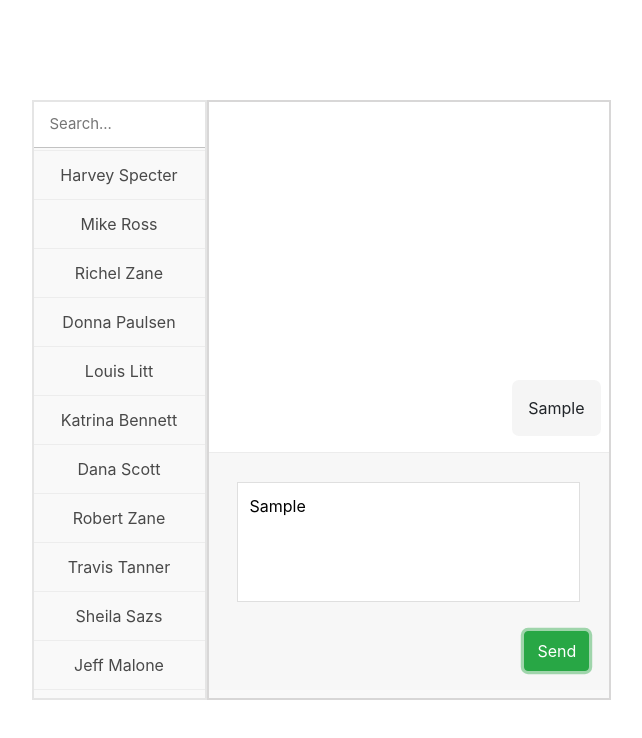
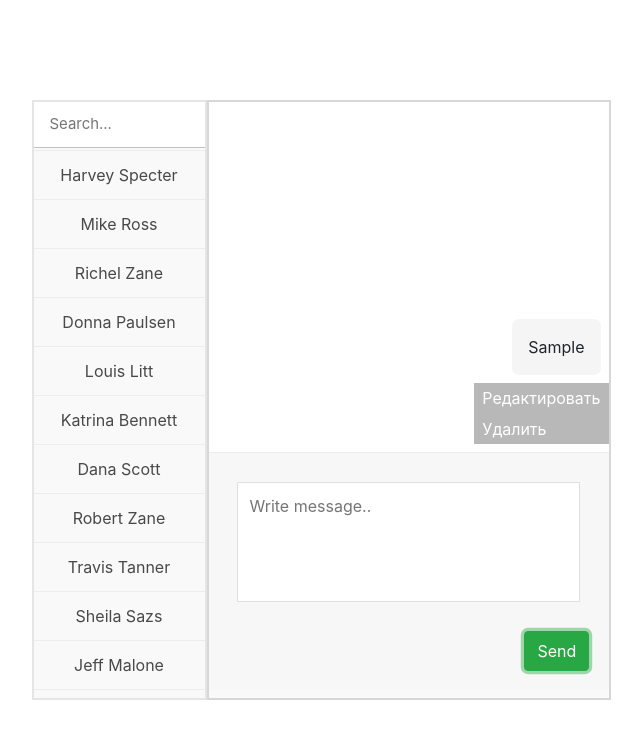
Before and after one commit to DaryaSerikova/Redux-Practice, a React (Create React App) app: page / in a window 1280 px wide. Both pictures are taken after typing "Sample" into the empty fields and a click on the button "Send". Shown: the top 738 px of the page, without its empty margins (319-961 px from the left). Built offline with nearby package versions, Linux system fonts and the light colour scheme.

Commit message:
submit with Enter and smth else :)

```diff
--- a/src/components/ChatWindow/ChatWindow.css
+++ b/src/components/ChatWindow/ChatWindow.css
@@ -17,9 +17,29 @@
   display: block;
   left: 0;
   top: 0;
+
   overflow-y: scroll;
   /* height: 60%;
   width: 100%; */
   height: 350px;
   width: 400px;
 }
+
+.setting-buttons {
+  display: block;
+  position: relative;
+
+  background-color: #b8b8b8;
+  color: white;
+}
+
+.setting-btn {
+  padding: 0.2rem 0.5rem 0.2rem 0.5rem;
+}
+.setting-btn:hover {
+  background-color: #9e9e9e;
+}
+
+.hide {
+  display: none;
+}
--- a/src/components/ChatWindow/ChatWindow.js
+++ b/src/components/ChatWindow/ChatWindow.js
@@ -9,17 +9,39 @@ import { Message } from '../Message/Message';
 import '../Message/Message.css'
 
 
+
+
+// const toggleHide = (elem) => {
+//   console.log('elem', elem);
+//   // elem.classList.toggle('hide');
+//   // if (elem.classList.contains('hide') )
+// }
+
 const ChatWindow = ({ storeMessage, addNewMessageToStore, updateToNewCurrentMessage }) => {
-
+  // const elem = document.getElementById('settings');
 
   let arrStoreMessage = storeMessage;
   if (arrStoreMessage === undefined) arrStoreMessage = [];
   // const newMessageSubmit = arrStoreMessage[arrStoreMessage.length - 1]; //берем последний объект (полную информацию о последнем сообщении)
 
+  const onClick = (e) => {
+    console.log('(ChatWindow) onClick!');
+    // toggleHide(elem);
+  }
+
+  let messageId = -1;
 
   const Messages = arrStoreMessage.map((message) => {
-
-    return <div className='message'>{message.value}</div>
+    messageId++;
+    return (
+      <>
+        <div key={messageId} className='message' onClick={onClick}>{message.value}</div>
+        <div id='settings' className='setting-buttons'>
+          <div className='setting-btn'>Редактировать</div>
+          <div className='setting-btn'>Удалить</div>
+        </div>
+      </>
+    )
   })
 
 
--- a/src/components/Panel/Panel.js
+++ b/src/components/Panel/Panel.js
@@ -1,3 +1,4 @@
+import { useRef } from 'react';
 import { connect } from 'react-redux';
 // import { bindActionCreators } from 'redux';
 import { updateToNewCurrentMessage, addNewMessageToStore } from '../../redux/actions';
@@ -7,12 +8,33 @@ import './Panel.css';
 
 const Panel = ({ currentMessage, messageStore, updateToNewCurrentMessage, addNewMessageToStore }) => { //{ store: storeMessage }
 
-  console.log('CHECK! (currentMessage)', currentMessage)
+  const formEl = useRef(null);
+
+  console.log('currentMessage:', currentMessage)
 
   // const onChange = (e) => {
   //   // storeCurrentValue.dispatch(getCurrentValue(e.target.value))// это нужно отправить в redux в state
   //   currentMessage.dispatch(updateToNewCurrentMessage(e.target.value))// это нужно отправить в redux в state
   // }
+
+  const submitMessage = () => {
+    addNewMessageToStore(currentMessage);
+    formEl.current.reset();
+    updateToNewCurrentMessage('');
+  }
+
+  const onKeyPressEnter = (e) => {
+
+    if (e.key === 'Enter') { //(e.keyCode == 13 && e.shiftKey == false)
+
+      if (currentMessage !== '') {
+        e.preventDefault();
+        console.log('Вы нажали Enter');
+        submitMessage();
+      }
+    }
+  }
+
 
   const onSubmit = (e) => {
     e.preventDefault();
@@ -21,7 +43,7 @@ const Panel = ({ currentMessage, messageStore, updateToNewCurrentMessage, addNew
     // 2. показ сообщения
     // 3. reset текущего state и textarea
     // 4. добавить в историю сообщений (другой state) объект
-    //    { value: 'Привет!', to: 'Оксана', from: 'Дарья', date: '21.08.2022 23:45'}
+    //    { id: 1, value: 'Привет!', to: 'Оксана', from: 'Дарья', date: '21.08.2022 23:45'}
     // messageInfo.value = storeCurrentValue.getState();
     // messageInfo.date = new Date();
 
@@ -29,31 +51,35 @@ const Panel = ({ currentMessage, messageStore, updateToNewCurrentMessage, addNew
     // const currentValue = currentMessage;
     // storeMessage.dispatch(putStoreMessage(messageInfo));
 
-    addNewMessageToStore(currentMessage);
-    console.log('messageStore', messageStore)
+    // const form = e.target;
+
+    if (currentMessage !== '')  submitMessage();
+    console.log('messageStore', messageStore);
   }
 
-  return(
-    <form  className='panel' onSubmit={onSubmit}>
+
+  return (
+    <form ref={formEl} className='panel' onSubmit={onSubmit}  >
+
       <textarea
+
         className='textarea'
         placeholder='Write message..'
         value={mapStateToProps.currentMessage && mapStateToProps.currentMessage}
         onChange={(e) => updateToNewCurrentMessage(e.target.value)}
+        onKeyPress={onKeyPressEnter}
       ></textarea>
 
       <div className='wrapper-btn'>
         <button
           type="submit"
           className='btn btn-success custom-btn'
-        >
-          Send
-        </button>
+        > Send </button>
       </div>
+
     </form>
   )
 }
-
 
 
 
@@ -65,14 +91,13 @@ const mapStateToProps = (state) => { //берет текущий state из stor
 }
 
 const mapDispatchToProps = {
-  // onIncrease: bookAddedToCart,
-
-  // onDecrease: bookRemovedFromCart,
-  // onDelete: allBooksRemovedFromCart,
 
   updateToNewCurrentMessage,
   addNewMessageToStore
 }
+
+
+export default connect(mapStateToProps, mapDispatchToProps)(Panel);
 
 // const mapDispatchToProps = (dispatch) => {
 
@@ -120,6 +145,3 @@ const mapDispatchToProps = {
 //   }, dispatch);
 
 // };
-
-
-export default connect(mapStateToProps, mapDispatchToProps)(Panel);
--- a/src/components/Users/Users.js
+++ b/src/components/Users/Users.js
@@ -6,21 +6,25 @@ export const Users = () => {
 
 
 
-  const cutName = (name) => {
-    const firstWord = name.split('')[0] + '.';
-    return firstWord;
-  }
+  // const cutName = (name) => {
+  //   const firstWord = name.split('')[0] + '.';
+  //   return firstWord;
+  // }
+
+  let userId = -1;
 
   const users = arrUsers.map((user) => {
-    // return <div className='user'>{user.firstName} {user.lastName}</div>
+    userId++;
+    // console.log('userId =', userId);
     return (
-    <div
-      className='user'
-      name={user}
-      // onClick={()}
-    >
-      { user }
-    </div>
+      <>
+      <div
+        key={userId}
+        className='user'
+        name={user}
+        // onClick={()}
+      >{ user }</div>
+      </>
     )
   })
 
```
Also changed, not shown: src/redux/reducer.js (+8 -8 lines).
